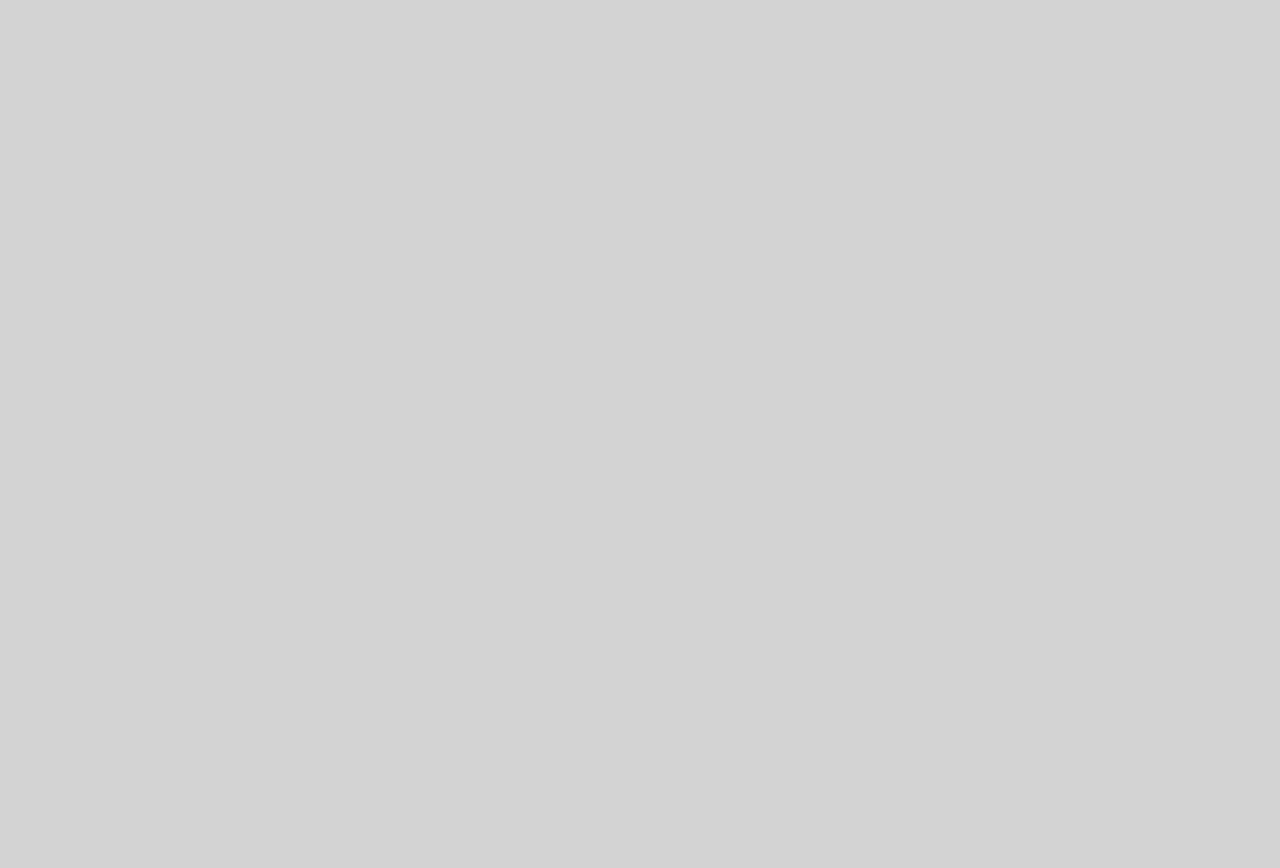
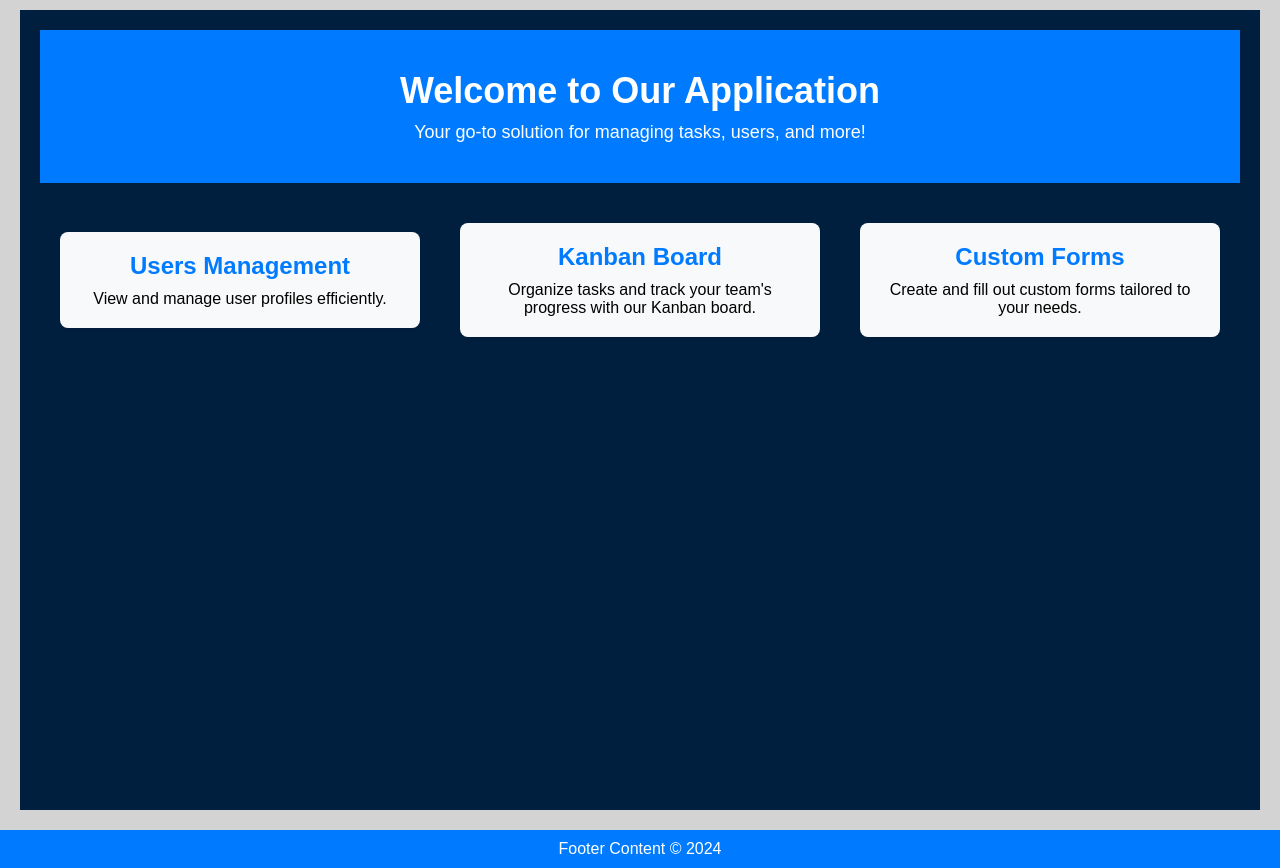
Before and after one commit to vincent-wat/flowban, a React (Create React App) app in the folder frontend/: page / in a window 1280 px wide. Before the commit the page ends 800 px from the top, so only its background shows below. Built offline with nearby package versions, Linux system fonts and the light colour scheme.

Commit message:
added layout and home page

```diff
--- a/frontend/src/App.js
+++ b/frontend/src/App.js
@@ -1,19 +1,22 @@
 import React from 'react';
 import { BrowserRouter as Router, Routes, Route } from 'react-router-dom';
-import Profile from './Components/User/Profile/EditUser.js';
+import Profile from './Components/User/Profile/EditUser';
+import Home from './Components/General/Home';
 import LoginPage from './Components/User/Login/LoginPage';
 import KanbanBoard from './Components/Kanban/KanbanBoard';
+import Layout from './Components/General/Layout';
 
 function App() {
   return (
     <Router>
+      <Layout>
         <Routes>
-          {/* Define routes for different pages */}
-          <Route path="/" /> {/* create home page later */}
+          <Route path="/" element={<Home />} />
           <Route path="/profile" element={<Profile />} />
           <Route path="/login" element={<LoginPage />} />
           <Route path="/kanban" element={<KanbanBoard />} />
         </Routes>
+      </Layout>
     </Router>
   );
 }
--- /dev/null
+++ b/frontend/src/Components/General/Home.css
@@ -0,0 +1,46 @@
+.home-container {
+    padding: 20px;
+    text-align: center;
+    background-color: #001f3f;
+    min-height: 100vh;
+  }
+
+  .home-header {
+    background-color: #007bff;
+    color: white;
+    padding: 40px 0;
+  }
+
+  .home-header h1 {
+    margin: 0;
+    font-size: 36px;
+  }
+
+  .home-header p {
+    margin-top: 10px;
+    font-size: 18px;
+  }
+
+  .home-content {
+    margin-top: 40px;
+    display: flex;
+    justify-content: space-around;
+    align-items: center;
+  }
+
+  .home-section {
+    width: 30%;
+    padding: 20px;
+    background-color: #f8f9fa;
+    border-radius: 8px;
+    box-shadow: 0 2px 4px rgba(0, 0, 0, 0.1);
+  }
+
+  .home-section h2 {
+    font-size: 24px;
+    color: #007bff;
+  }
+
+  .home-section p {
+    font-size: 16px;
+  }
--- /dev/null
+++ b/frontend/src/Components/General/Layout.js
@@ -0,0 +1,22 @@
+
+import React from 'react';
+
+function Layout({ children }) {
+  return (
+    <div style={{ width: '100vw', minHeight: '100vh', display: 'flex', flexDirection: 'column' }}>
+      <header style={{ backgroundColor: '#007bff', padding: '10px', color: 'white', textAlign: 'center' }}>
+        <h1>FlowBan</h1>
+      </header>
+
+      <main style={{ flex: '1', padding: '20px' }}>
+        {children}
+      </main>
+
+      <footer style={{ backgroundColor: '#007bff', padding: '10px', color: 'white', textAlign: 'center' }}>
+        <p>Footer Content © 2024</p>
+      </footer>
+    </div>
+  );
+}
+
+export default Layout;
--- a/frontend/src/Components/General/home.js
+++ b/frontend/src/Components/General/home.js
@@ -0,0 +1,32 @@
+import React from 'react';
+import '../General/Home.css';
+
+function HomePage() {
+  return (
+    <div className="home-container">
+      <header className="home-header">
+        <h1>Welcome to Our Application</h1>
+        <p>Your go-to solution for managing tasks, users, and more!</p>
+      </header>
+
+      <section className="home-content">
+        <div className="home-section">
+          <h2>Users Management</h2>
+          <p>View and manage user profiles efficiently.</p>
+        </div>
+
+        <div className="home-section">
+          <h2>Kanban Board</h2>
+          <p>Organize tasks and track your team's progress with our Kanban board.</p>
+        </div>
+
+        <div className="home-section">
+          <h2>Custom Forms</h2>
+          <p>Create and fill out custom forms tailored to your needs.</p>
+        </div>
+      </section>
+    </div>
+  );
+}
+
+export default HomePage;
--- a/frontend/src/Components/User/Profile/EditUser.css
+++ b/frontend/src/Components/User/Profile/EditUser.css
@@ -13,7 +13,7 @@ html, body {
     height: 100vh;
     width: 100vw;
     padding: 0px;
-    background-color: #f0f0f0;
+    background-color: #5993c6;
   }
 
   .profile-content {
```
Also changed, not shown: frontend/src/App.css (+14 -30 lines).
